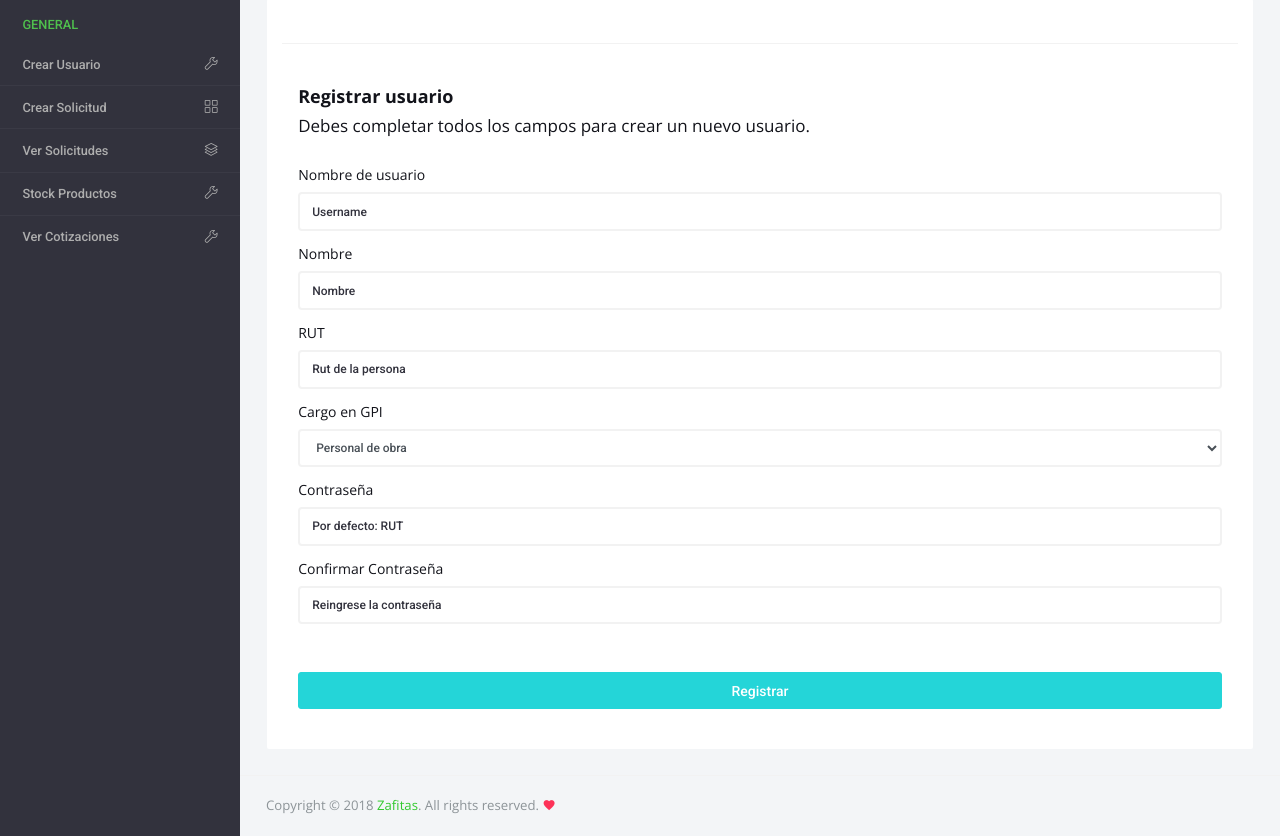
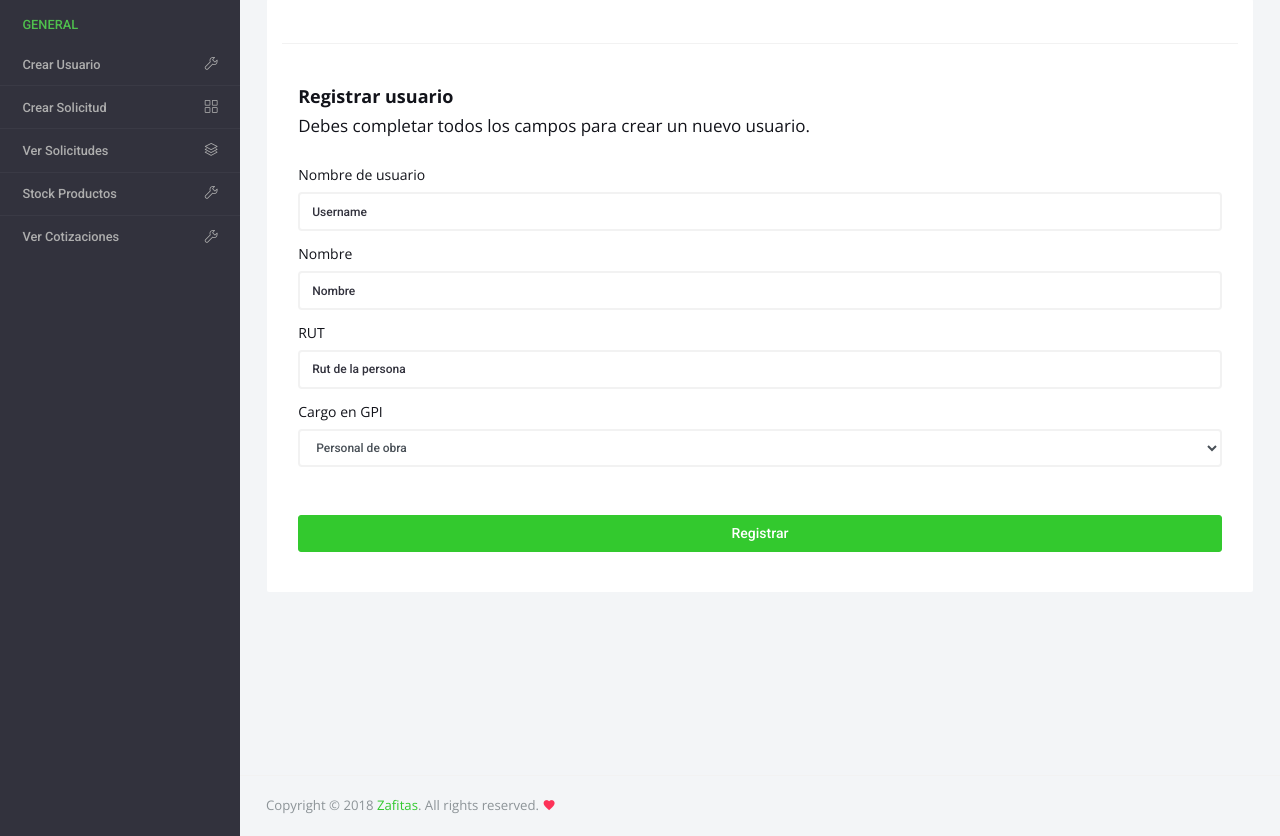
Before and after one commit to nachotp/ISW-zafitas, a Django app: page /registro/ in a window 1280 px wide. Shown: the part 83-919 px from the top of the page. Run offline with Django 3.2, Linux system fonts and the light colour scheme; some libraries are stand-ins or nearby versions.

Commit message:
Delete password

```diff
--- a/webapp/templates/registro.html
+++ b/webapp/templates/registro.html
@@ -27,16 +27,8 @@
                               {% endfor %}
                             </select>
                     </div>
-                    <div class="form-group">
-                      <label>Contraseña</label>
-                      <input type="password" class="form-control" id="pass1" placeholder="Por defecto: RUT">
-                    </div>
-                    <div class="form-group">
-                      <label>Confirmar Contraseña</label>
-                      <input type="password" class="form-control" id="pass2" placeholder="Reingrese la contraseña" default="">
-                    </div>
                     <div class="mt-5">
-                      <a class="btn btn-block btn-primary btn-lg font-weight-medium" href="../../index.html">Registrar</a>
+                        <input type="submit" class="btn btn-block btn-success btn-lg font-weight-medium" value = "Registrar">
                     </div>
                   </form>
                 </form>
```
